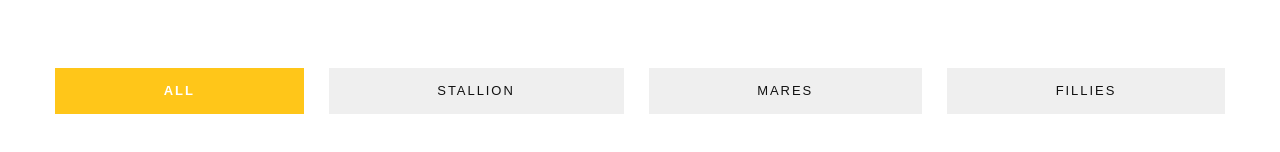
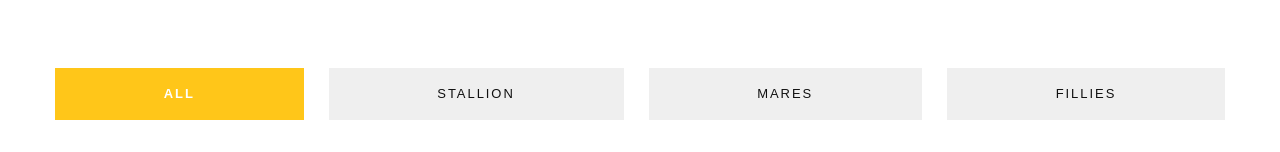
Before and after one commit to OkiemuteGold/robert-hr, a Vue app: page /gallery in a window 1280 px wide. Shown: the part 449-601 px from the top of the page. Built offline with nearby package versions, Linux system fonts and the light colour scheme; a web font is replaced by a local one; what vue-masonry-css would draw is missing.

Commit message:
adjusted loading time

```diff
--- a/src/components/gallery/GalleryAll.vue
+++ b/src/components/gallery/GalleryAll.vue
@@ -196,7 +196,7 @@ export default {
     color: var(--black1);
     outline: none;
     border: 1px solid transparent;
-    line-height: 18px;
+    line-height: 24px;
     letter-spacing: 1.95px;
     text-align: center;
     text-transform: uppercase;
```
